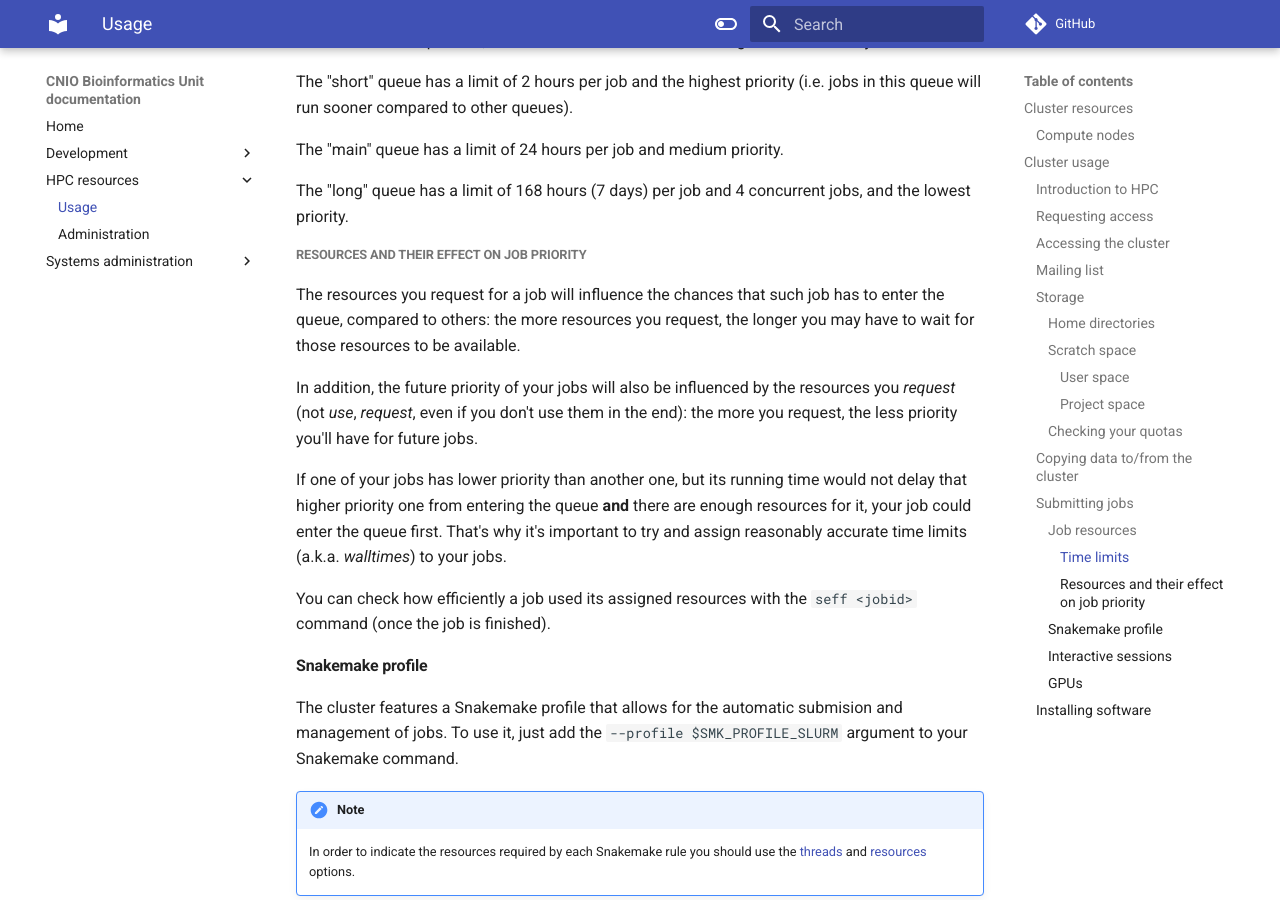
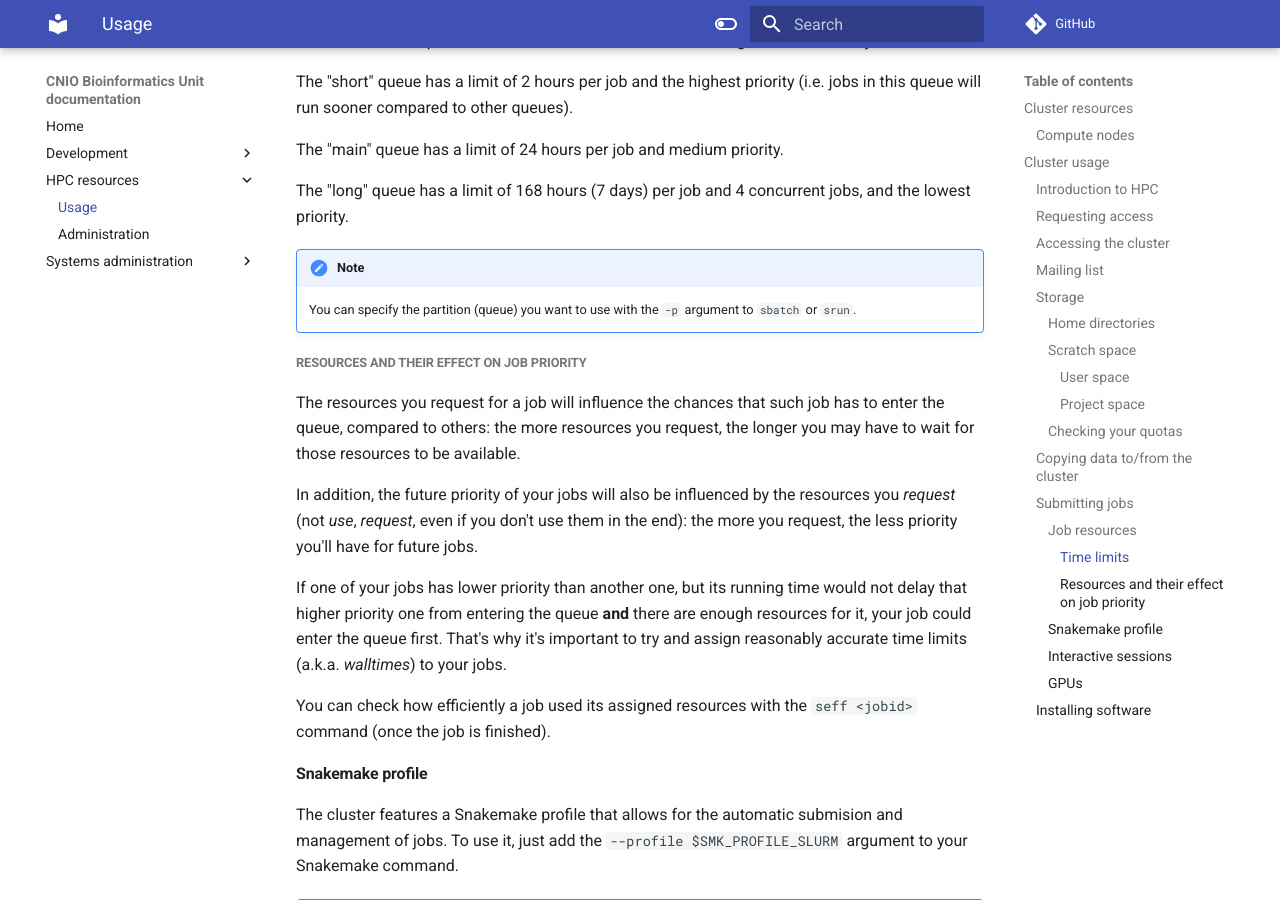
Before and after one commit to cnio-bu/cnio-bu.github.io, an MkDocs documentation site: the page built from docs/hpc/usage.md, in a window 1280 px wide and 900 px high, scrolled down 3723 px. Built offline with MkDocs 1.6.1 and Material for MkDocs 9.7.7, drawn with Linux system fonts in a browser that asks for light colours; comment, search, counter and statistics services are not loaded.

Commit message:
Add note about '-p' arg

```diff
--- a/docs/hpc/usage.md
+++ b/docs/hpc/usage.md
@@ -171,6 +171,10 @@ The "main" queue has a limit of 24 hours per job and medium priority.
 The "long" queue has a limit of 168 hours (7 days) per job and 4 concurrent
 jobs, and the lowest priority.
 
+!!! Note
+
+    You can specify the partition (queue) you want to use with the `-p` argument
+    to `sbatch` or `srun`.
 
 ##### Resources and their effect on job priority
 
```
